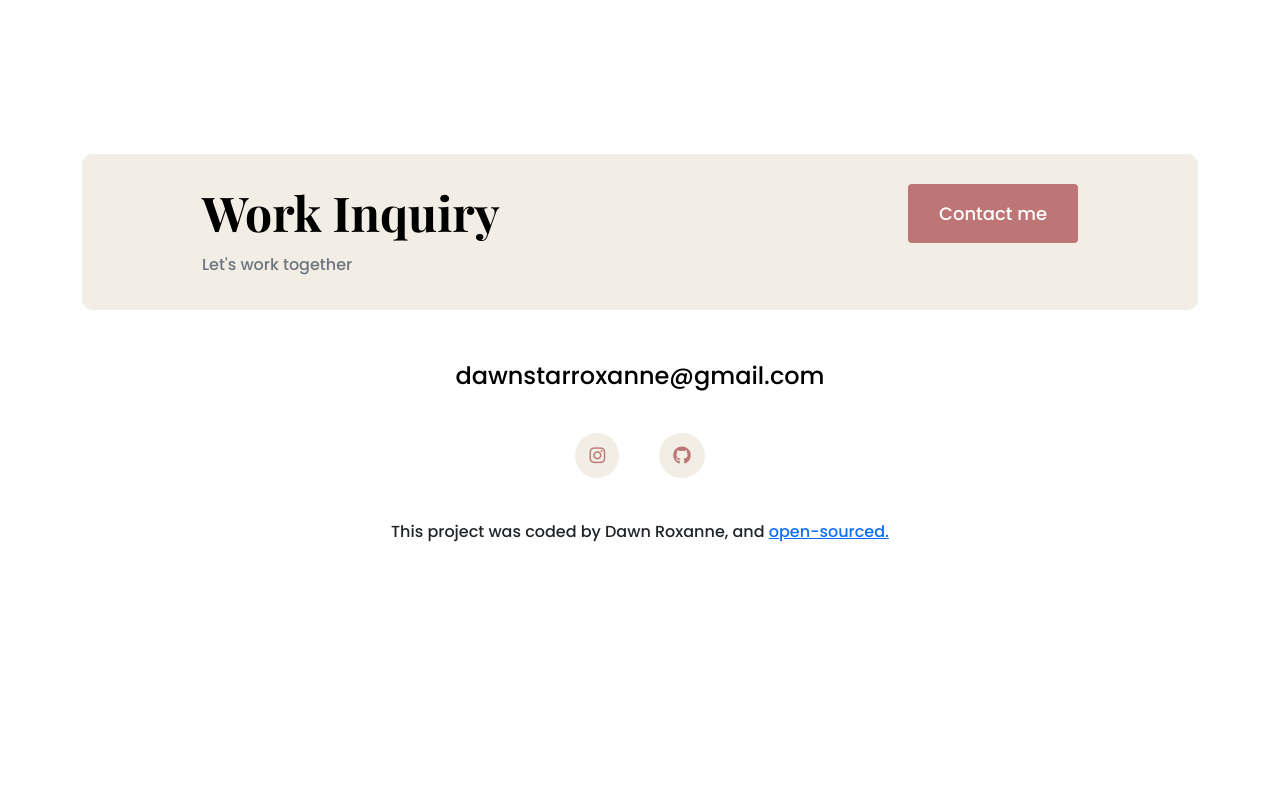
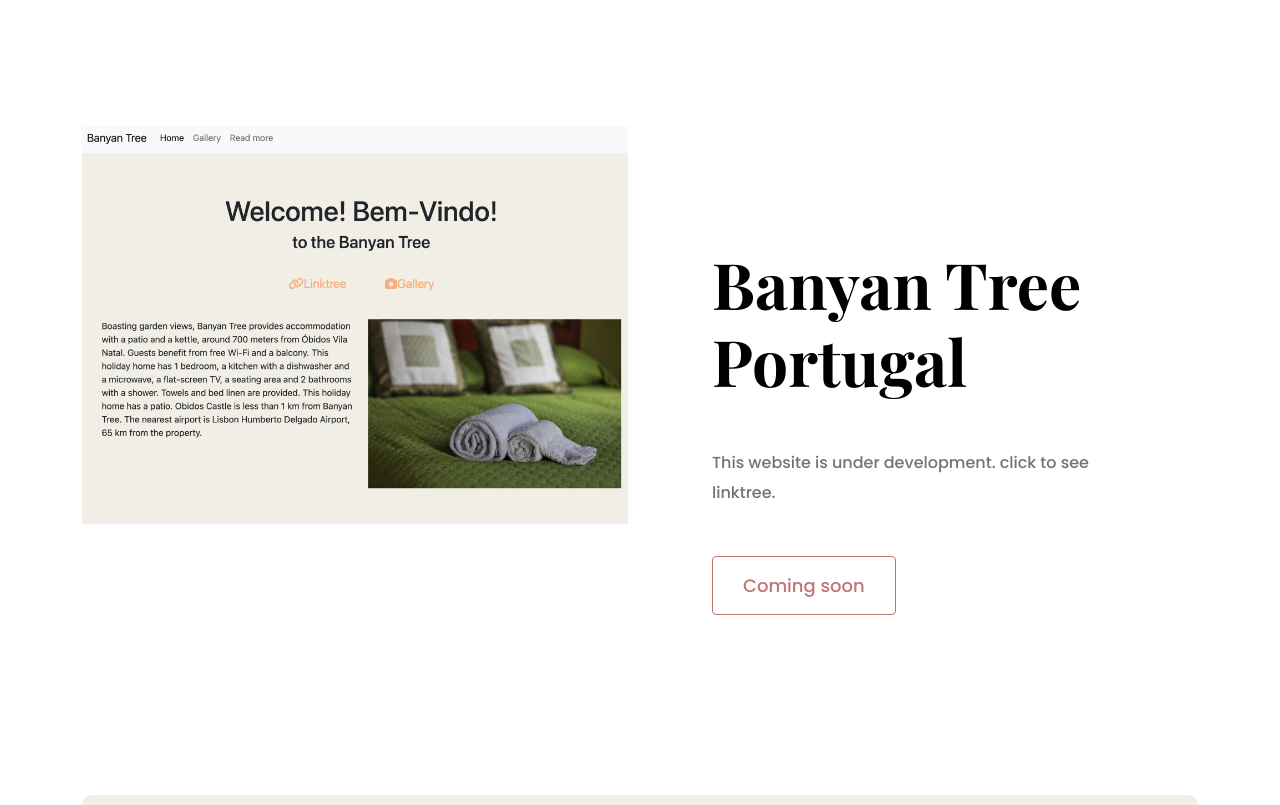
Before and after one commit to dawnstarroxanne/portfolio-project, a plain HTML site: page index.html in a window 1280 px wide. Shown: the part 1780-2585 px from the top of the page. Before the commit the page ends 2387 px from the top, so only its background shows below. Drawn offline with nearby package versions, Linux system fonts and the light colour scheme.

Commit message:
updated css, added links

```diff
--- a/index.html
+++ b/index.html
@@ -88,7 +88,26 @@
           />
         </div>
       </div>
+            <div class="row mb-5">
+        <div class="col d-none d-lg-block">
+          <img
+            src="/images/banyan-tree.png"
+            class="img-fluid"
+            alt="picture of homestay website"
+          />
+        </div>
+        <div class="col">
+          <div class="project-description">
+            <h2 class="mb-5">Banyan Tree Portugal</h2>
+            <p class="mb-5 text-muted">
+              This website is under development. click to see linktree.
+            </p>
+            <a href="https://linktr.ee/banyantreept" alt="project" class="btn btn-branding-outline">Coming soon</a>
+          </div>
+        </div>
+      </div>
     </div>
+
     <footer class="container">
       <div class="contact-box d-flex justify-content-between mb-5 d-none d-md-flex">
         <div>
--- a/styling/portfolio.css
+++ b/styling/portfolio.css
@@ -48,6 +48,8 @@ p {
 
 .hero p {
   font-size: 36px;
+  margin: 0;
+  padding: 0;
 }
 
 .hero h2 {
```
Also changed, not shown: work.html (+7 -2 lines), images/banyan-tree.png (added).
